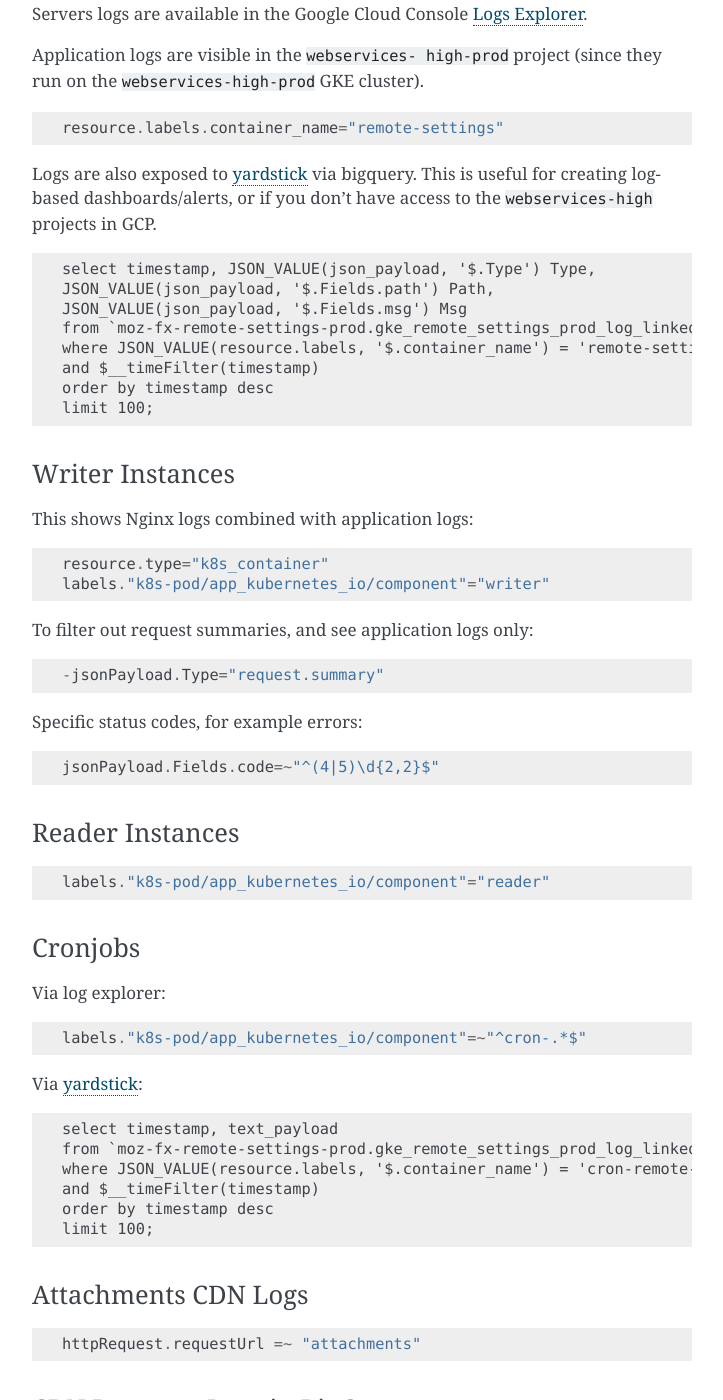
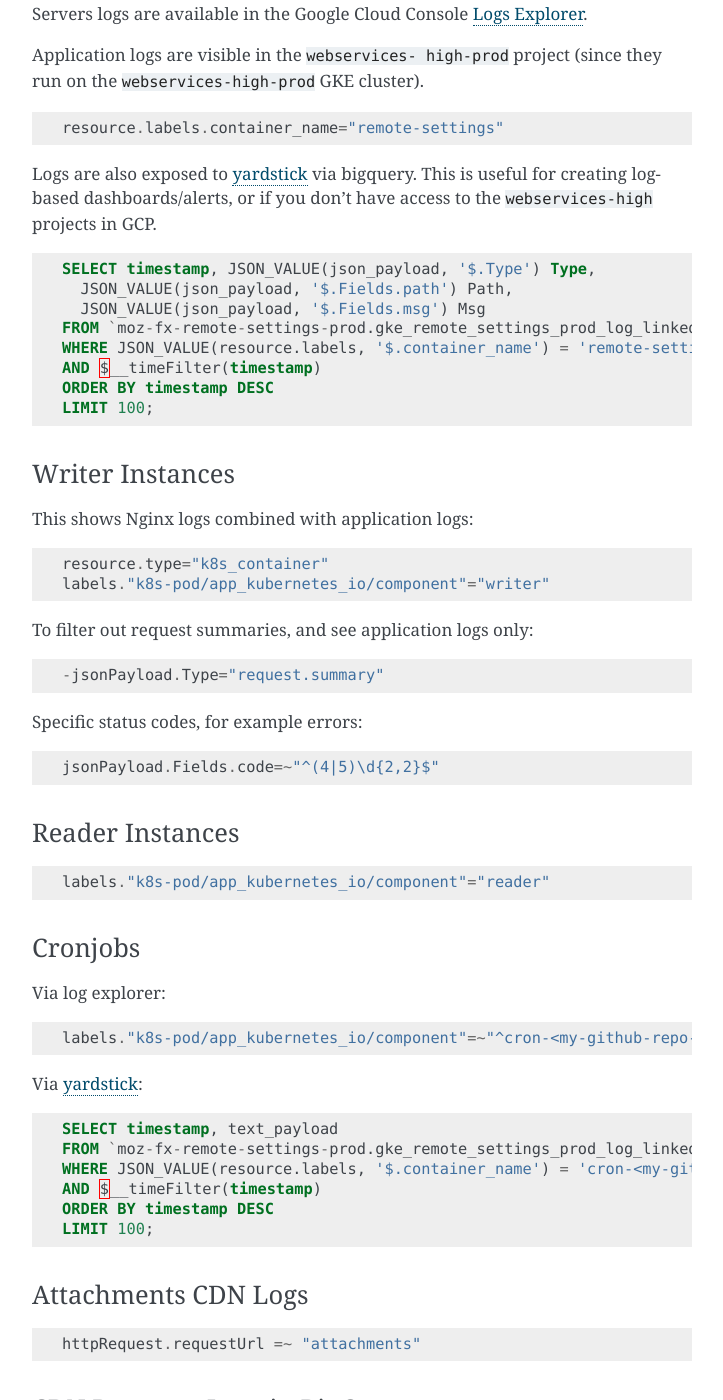
Before and after one commit to mozilla/remote-settings, a Sphinx documentation site: the page built from docs/monitoring.rst, in a window 1280 px wide and 1400 px high, scrolled down 1685 px. Shown: the whole window, without its empty margins (388-1111 px from the left). Built offline with Sphinx 7.4.7, drawn with Linux system fonts in a browser that asks for light colours.

Commit message:
Adjusting docs from feedback

```diff
--- a/docs/monitoring.rst
+++ b/docs/monitoring.rst
@@ -66,16 +66,16 @@ Application logs are visible in the ``webservices- high-prod`` project (since th
 
 Logs are also exposed to `yardstick <https://yardstick.mozilla.org/d/aeogevsa6rxfkf/cronjob-dashboard-examples?orgId=1&from=now-6h&to=now&timezone=browser>`_ via bigquery. This is useful for creating log-based dashboards/alerts, or if you don't have access to the ``webservices-high`` projects in GCP.
 
-::
+.. code-block:: sql
 
-		select timestamp, JSON_VALUE(json_payload, '$.Type') Type,
-		JSON_VALUE(json_payload, '$.Fields.path') Path,
-		JSON_VALUE(json_payload, '$.Fields.msg') Msg
-		from `moz-fx-remote-settings-prod.gke_remote_settings_prod_log_linked._AllLogs` l
-		where JSON_VALUE(resource.labels, '$.container_name') = 'remote-settings'
-		and $__timeFilter(timestamp)
-		order by timestamp desc
-		limit 100;
+		SELECT timestamp, JSON_VALUE(json_payload, '$.Type') Type,
+		  JSON_VALUE(json_payload, '$.Fields.path') Path,
+		  JSON_VALUE(json_payload, '$.Fields.msg') Msg
+		FROM `moz-fx-remote-settings-prod.gke_remote_settings_prod_log_linked._AllLogs` l
+		WHERE JSON_VALUE(resource.labels, '$.container_name') = 'remote-settings'
+		AND $__timeFilter(timestamp)
+		ORDER BY timestamp DESC
+		LIMIT 100;
 
 
 Writer Instances
@@ -115,17 +115,18 @@ Cronjobs
 Via log explorer:
 ::
 
-    labels."k8s-pod/app_kubernetes_io/component"=~"^cron-.*$"
+    labels."k8s-pod/app_kubernetes_io/component"=~"^cron-<my-github-repo-name>$"
 
 Via `yardstick <https://yardstick.mozilla.org/d/aeogevsa6rxfkf/cronjob-dashboard-examples?orgId=1&from=now-6h&to=now&timezone=browser>`_:
-::
 
-		select timestamp, text_payload
-		from `moz-fx-remote-settings-prod.gke_remote_settings_prod_log_linked._AllLogs` l
-		where JSON_VALUE(resource.labels, '$.container_name') = 'cron-remote-settings-my-job'
-		and $__timeFilter(timestamp)
-		order by timestamp desc
-		limit 100;
+.. code-block:: sql
+
+		SELECT timestamp, text_payload
+		FROM `moz-fx-remote-settings-prod.gke_remote_settings_prod_log_linked._AllLogs` l
+		WHERE JSON_VALUE(resource.labels, '$.container_name') = 'cron-<my-github-repo-name>'
+		AND $__timeFilter(timestamp)
+		ORDER BY timestamp DESC
+		LIMIT 100;
 
 
 
```
